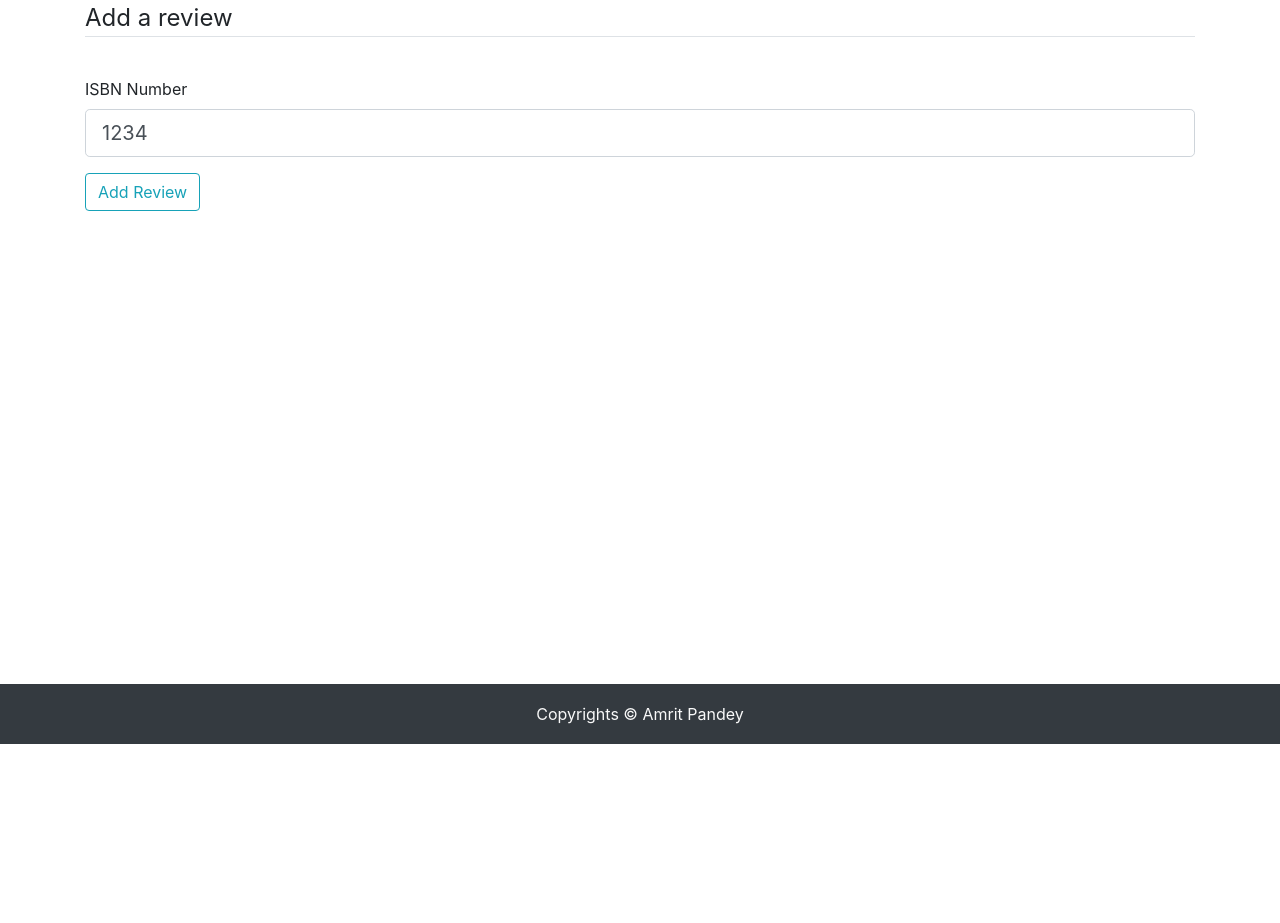
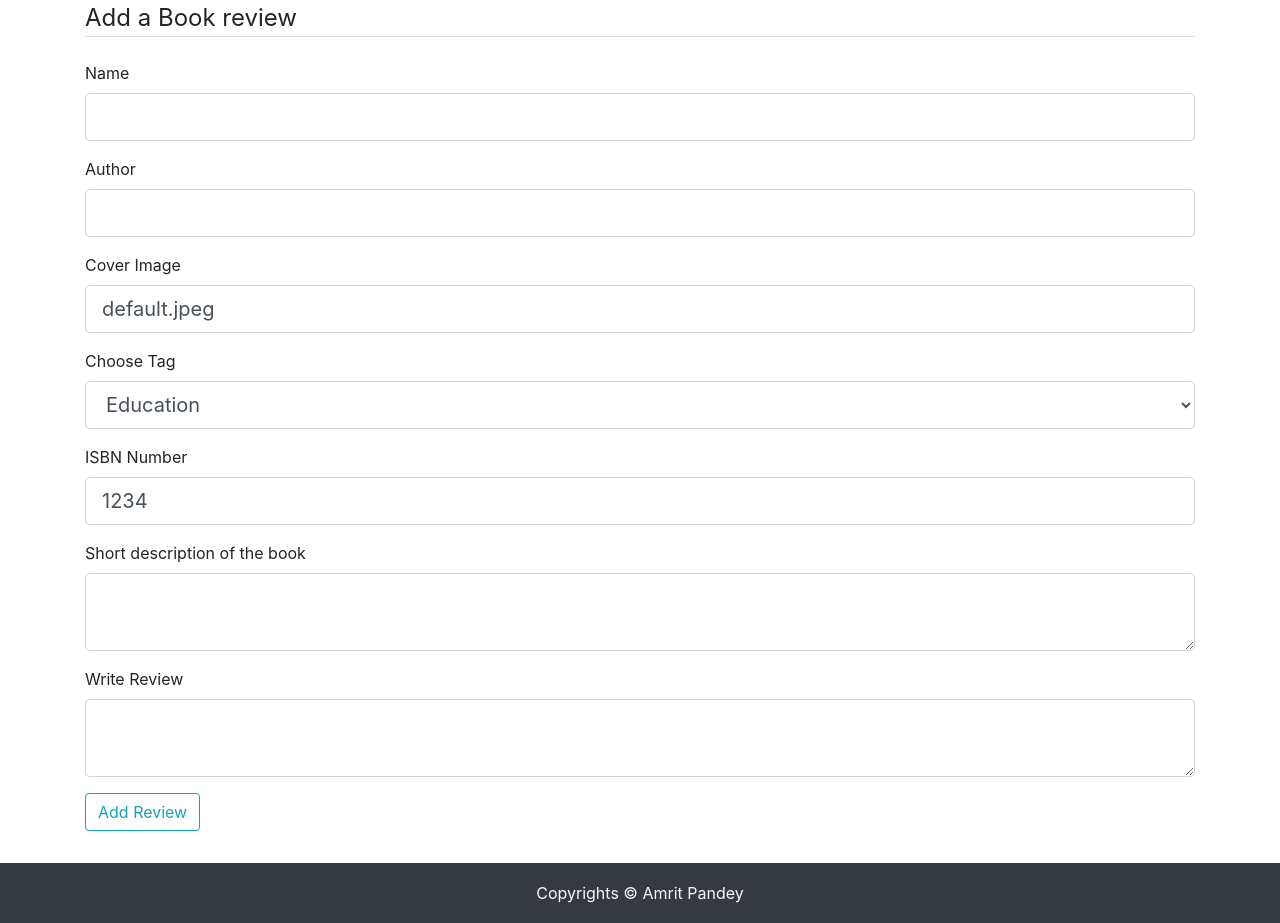
Before and after one commit to amritpandey23/Readaholic, a Flask app: template book_review/templates/add_review.html in a window 1280 px wide. Shown: the part 56-979 px from the top of the page. Before the commit the page ends 800 px from the top, so only its background shows below. Run offline with Flask 2, Linux system fonts and the light colour scheme; the template is opened without the code that fills it: values that come from a table or form of the project are taken from there, others are empty; parts of the project's set-up code (start-up, migrations or seed data) failed here and were passed over; some libraries are stand-ins or nearby versions.

Commit message:
change in filed names

```diff
--- a/book_review/templates/add_review.html
+++ b/book_review/templates/add_review.html
@@ -4,59 +4,60 @@
 <form action="" method="POST">
     {{ form.hidden_tag() }}
     <fieldset class="form-group">
-        <legend class="border-bottom mb-4">Add a review</legend>
+        <legend class="border-bottom mb-4">Add a Book review</legend>
+
+        <!-- book title -->
         <div class="form-group">
-            {{ form.name.label(class="form-control-label") }}
-            {% if form.name.error %}
-            {{ form.name(class="form-control form-control-lg is-invalid") }}
+            {{ form.book_title.label(class="form-control-label") }}
+            {% if form.book_title.error %}
+            {{ form.book_title(class="form-control form-control-lg is-invalid") }}
             <div class="invalid-feedback">
-                {% for error in form.name.errors %}
+                {% for error in form.book_title.errors %}
                 <span>{{ error }}</span>
                 {% endfor %}
             </div>
             {% else %}
-            {{ form.name(class="form-control form-control-lg") }}
+            {{ form.book_title(class="form-control form-control-lg") }}
             {% endif %}
         </div>
+
+        <!-- author's name -->
         <div class="form-group">
-            {{ form.author.label(class="form-control-label") }}
-            {% if form.author.error %}
-            {{ form.author(class="form-control form-control-lg is-invalid") }}
+            {{ form.author_name.label(class="form-control-label") }}
+            {% if form.author_name.error %}
+            {{ form.author_name(class="form-control form-control-lg is-invalid") }}
             <div class="invalid-feedback">
-                {% for error in form.author.errors %}
+                {% for error in form.author_name.errors %}
                 <span>{{ error }}</span>
                 {% endfor %}
             </div>
             {% else %}
-            {{ form.author(class="form-control form-control-lg") }}
+            {{ form.author_name(class="form-control form-control-lg") }}
             {% endif %}
         </div>
+
+        <!-- cover image file -->
         <div class="form-group">
-            {{ form.cover_image.label(class="form-control-label") }}
-            {% if form.cover_image.error %}
-            {{ form.cover_image(class="form-control form-control-lg is-invalid") }}
+            {{ form.cover_image_file.label(class="form-control-label") }}
+            {% if form.cover_image_file.error %}
+            {{ form.cover_image_file(class="form-control form-control-lg is-invalid") }}
             <div class="invalid-feedback">
-                {% for error in form.cover_image.errors %}
+                {% for error in form.cover_image_file.errors %}
                 <span>{{ error }}</span>
                 {% endfor %}
             </div>
             {% else %}
-            {{ form.cover_image(class="form-control form-control-lg") }}
+            {{ form.cover_image_file(class="form-control form-control-lg") }}
             {% endif %}
         </div>
+
+        <!-- tag select field -->
         <div class="form-group">
-            {{ form.short_description.label(class="form-control-label") }}
-            {% if form.short_description.error %}
-            {{ form.short_description(class="form-control form-control-lg is-invalid") }}
-            <div class="invalid-feedback">
-                {% for error in form.short_description.errors %}
-                <span>{{ error }}</span>
-                {% endfor %}
-            </div>
-            {% else %}
-            {{ form.short_description(class="form-control form-control-lg") }}
-            {% endif %}
+            {{ form.tag.label(class="form-control-label") }}
+            {{ form.tag(class="form-control form-control-lg") }}
         </div>
+
+        <!-- isbn number -->
         <div class="form-group">
             {{ form.isbn.label(class="form-control-label") }}
             {% if form.isbn.error %}
@@ -70,20 +71,38 @@
             {{ form.isbn(class="form-control form-control-lg") }}
             {% endif %}
         </div>
+
+        <!-- tiny summary -->
         <div class="form-group">
-            {{ form.review_text.label(class="form-control-label") }}
-            {% if form.review_text.error %}
-            {{ form.review_text(class="form-control form-control-lg is-invalid") }}
+            {{ form.tiny_summary.label(class="form-control-label") }}
+            {% if form.tiny_summary.error %}
+            {{ form.tiny_summary(class="form-control form-control-lg is-invalid") }}
             <div class="invalid-feedback">
-                {% for error in form.review_text.errors %}
+                {% for error in form.tiny_summary.errors %}
                 <span>{{ error }}</span>
                 {% endfor %}
             </div>
             {% else %}
-            {{ form.review_text(class="form-control form-control-lg") }}
+            {{ form.tiny_summary(class="form-control form-control-lg") }}
             {% endif %}
         </div>
 
+        <!-- review content -->
+        <div class="form-group">
+            {{ form.review_content.label(class="form-control-label") }}
+            {% if form.review_content.error %}
+            {{ form.review_content(class="form-control form-control-lg is-invalid") }}
+            <div class="invalid-feedback">
+                {% for error in form.review_content.errors %}
+                <span>{{ error }}</span>
+                {% endfor %}
+            </div>
+            {% else %}
+            {{ form.review_content(class="form-control form-control-lg") }}
+            {% endif %}
+        </div>
+
+        <!-- submit button -->
         <div class="form-group">
             {{ form.submit(class="btn btn-outline-info") }}
         </div>
```
